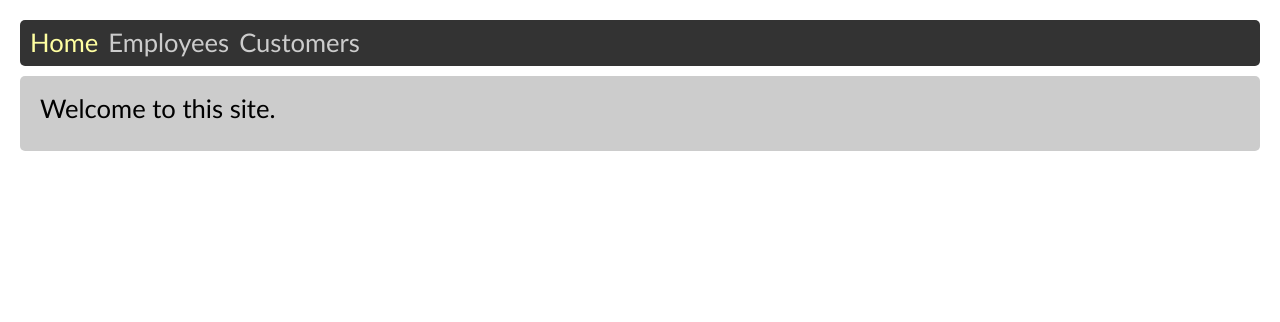
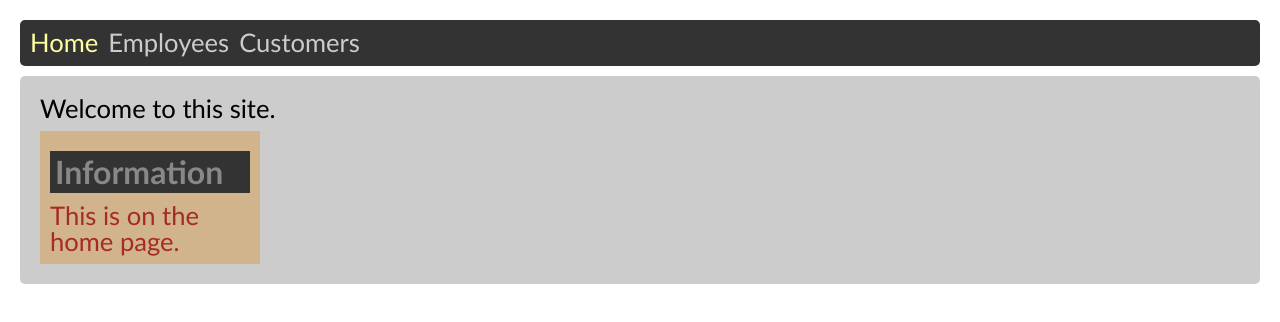
Before and after one commit to edwardtanguay/react-two-components-share-functionality-hoc, a React (Create React App) app: page / in a window 1280 px wide. Shown: the top 322 px of the page. Built offline with nearby package versions, Linux system fonts and the light colour scheme.

Commit message:
home page with infobox

```diff
--- a/src/App.js
+++ b/src/App.js
@@ -8,6 +8,7 @@ import { pageEnhancer } from './pages/pageEnhancer';
 import { siteManager } from './managers/siteManager';
 
 const EnhancedPageEmployees = siteManager(pageEnhancer(PageEmployees));
+const EnhancedPageHome = siteManager(PageHome);
 
 function App() {
 	return (
@@ -15,7 +16,7 @@ function App() {
 			<Nav />
 			<div className="content">
 				<Routes>
-					<Route path="/" element={<PageHome />} />
+					<Route path="/" element={<EnhancedPageHome />} />
 					<Route path="employees" element={<EnhancedPageEmployees />} />
 					<Route path="customers" element={<PageCustomers />} />
 				</Routes>
--- a/src/pages/PageHome.js
+++ b/src/pages/PageHome.js
@@ -1,7 +1,8 @@
-const PageHome = () => {
+const PageHome = ({InfoBox}) => {
 	return (
 		<>
 			<p>Welcome to this site.</p>
+			<InfoBox content="This is on the home page."/>
 		</>
 	)
 }
```
